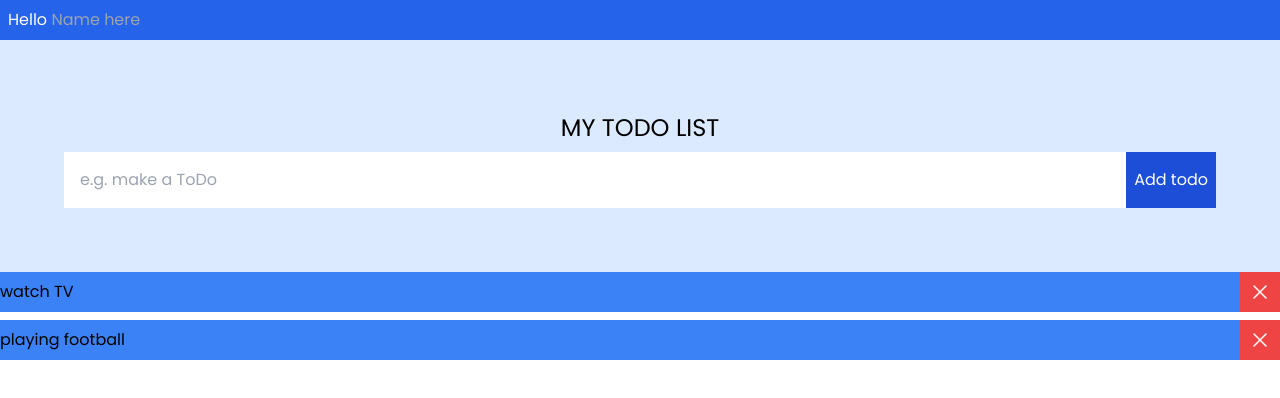
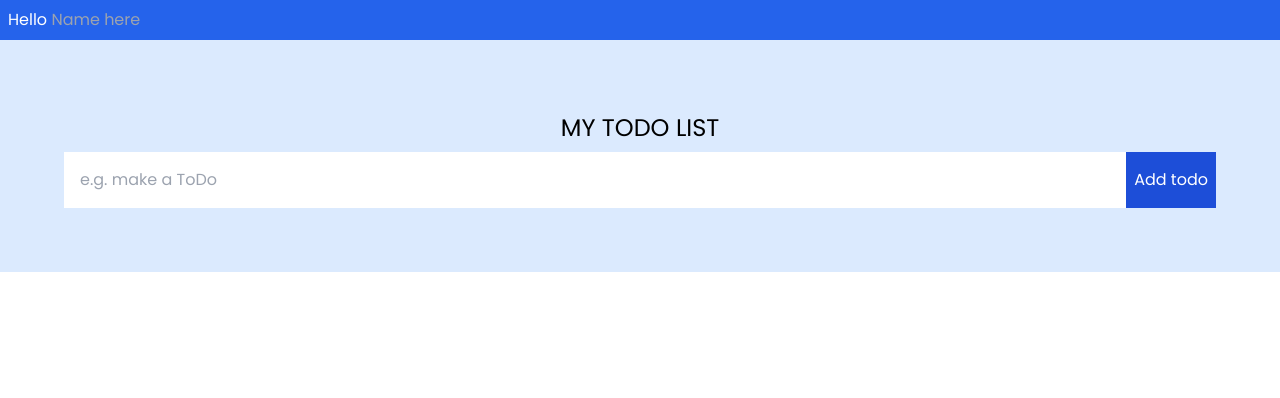
Before and after one commit to mohsensami/modal-react, a Vue app: page / in a window 1280 px wide. Shown: the top 398 px of the page. Built offline with nearby package versions, Linux system fonts and the light colour scheme.

Commit message:
fix bug removetodo method

```diff
--- a/src/App.vue
+++ b/src/App.vue
@@ -19,14 +19,14 @@
 
         <div class="w-screen">
           <div class="mx-auto flex flex-col gap-2" id="todo-list">
-            <div @click="checkTodo(todo.id)" class="flex items-center bg-blue-500 w-full" v-for="todo in todos" :key="todo.id" :class="{'completed': todo.done}" >
+            <div class="bg-blue-500 w-full flex" v-for="todo in todos" :key="todo.id" :class="{'completed': todo.done}" >
 
-              <div class="todo-content flex-grow">
+              <div @click="checkTodo(todo.id)" class="todo-content flex-grow cursor-pointer">
                 {{todo.content}}
               </div>
 
               <div class="actions">
-                <button class="bg-red-500 text-white p-2" @click="removeTodo(todo.id)">
+                <button class="bg-red-500 text-white p-2" @click="removeTodo(todo)">
                   <svg xmlns="http://www.w3.org/2000/svg" fill="none" viewBox="0 0 24 24" stroke-width="1.5" stroke="currentColor" class="w-6 h-6">
                     <path stroke-linecap="round" stroke-linejoin="round" d="M6 18L18 6M6 6l12 12" />
                   </svg>
@@ -75,8 +75,8 @@ interface todoType {
 // );
 
 const todos = reactive<todoType[]>([
-  {id: 1, content: 'watch TV', done: false},
-  {id: 2, content: 'playing football', done: false},
+  // {id: 1, content: 'watch TV', done: false},
+  // {id: 2, content: 'playing football', done: false},
 ]);
 
 const addTodo = () => {
@@ -100,8 +100,9 @@ const checkTodo = (todoId:number) => {
   })
 };
 
-const removeTodo = (todoId:number) => {
-  todos.splice(todoId, 1)
+const removeTodo = (todoItem:todoType) => {
+  const todoIndex = todos.findIndex(todo => todo === todoItem);
+  todos.splice(todoIndex, 1)
 };
 
 // onMounted(() => {
```
Also changed, not shown: 1 other file (tests, documents, lock files or other folders).
